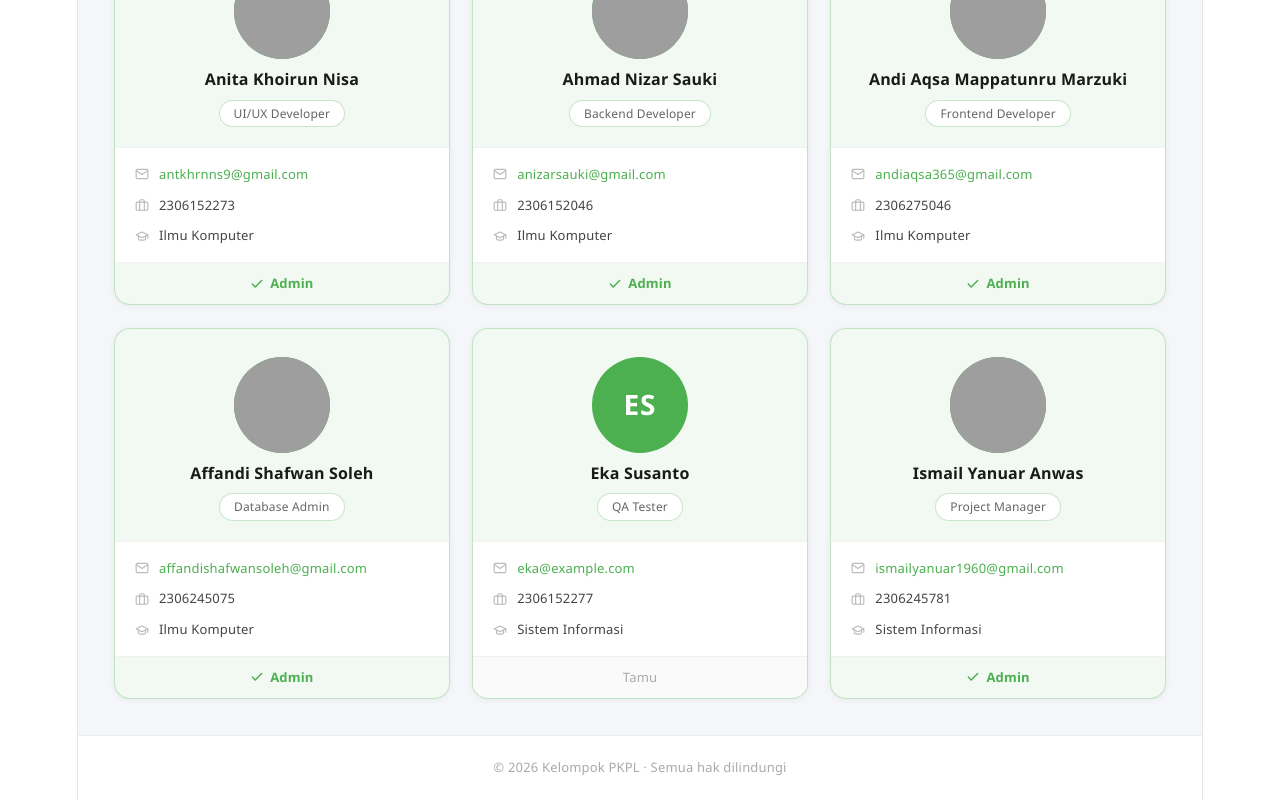
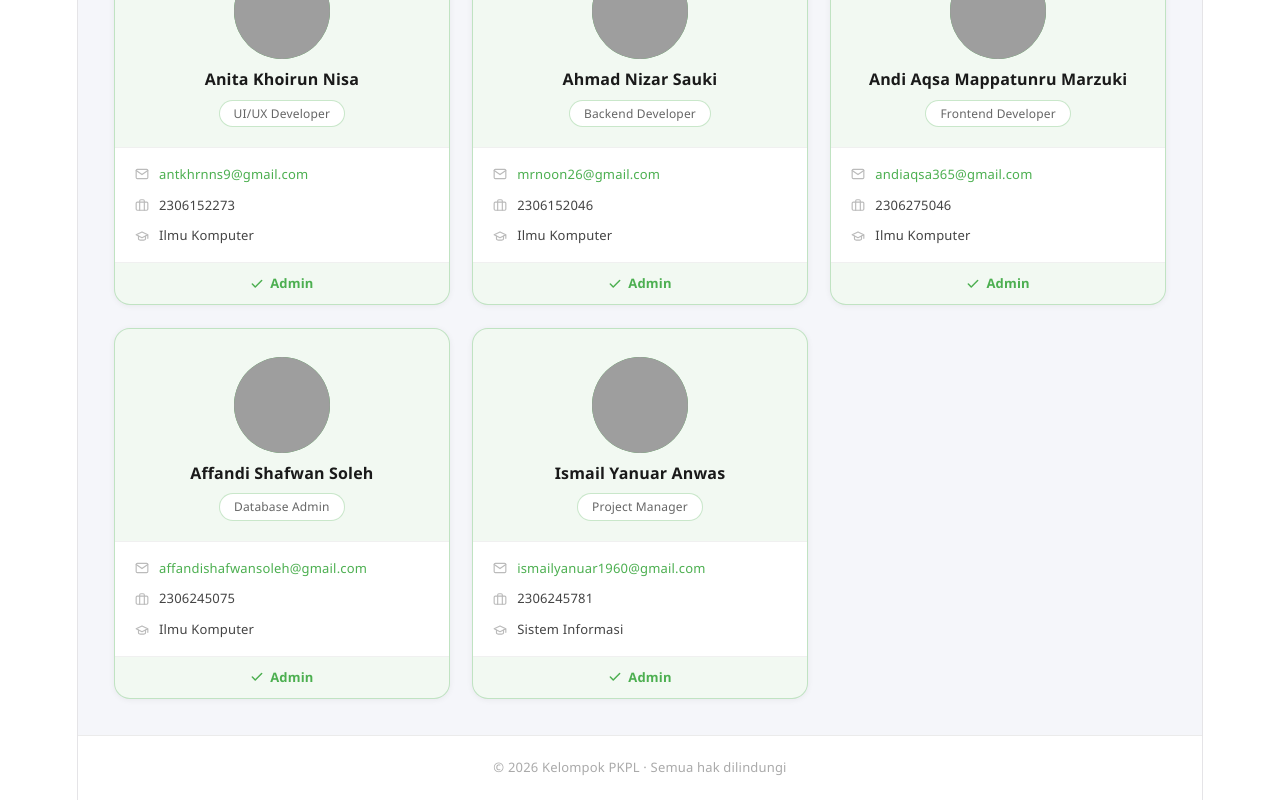
Before and after one commit to CS-Enjoyer/tugas2-auth-kelompok, a React app in the folder frontend/: page / in a window 1280 px wide. Shown: the part 731-1531 px from the top of the page. Built offline with nearby package versions, Linux system fonts and the light colour scheme; no server answers; grey boxes are pictures that could not be loaded; the HTML template or start-up script is replaced by a standard one.

Commit message:
menghapus biodata example

```diff
--- a/frontend/src/components/BioGrid.jsx
+++ b/frontend/src/components/BioGrid.jsx
@@ -93,7 +93,7 @@ function BioGrid() {
     {
       id: 2,
       name: 'Ahmad Nizar Sauki',
-      email: 'anizarsauki@gmail.com',
+      email: 'mrnoon26@gmail.com',
       role: 'Backend Developer',
       npm: '2306152046',
       prodi: 'Ilmu Komputer',
@@ -125,17 +125,6 @@ function BioGrid() {
     },
     {
       id: 5,
-      name: 'Eka Susanto',
-      email: 'eka@example.com',
-      role: 'QA Tester',
-      npm: '2306152277',
-      prodi: 'Sistem Informasi',
-      avatar_url: '',
-      is_member: false,
-      theme_color: '#9C27B0',
-    },
-    {
-      id: 6,
       name: 'Ismail Yanuar Anwas',
       email: 'ismailyanuar1960@gmail.com',
       role: 'Project Manager',
```
